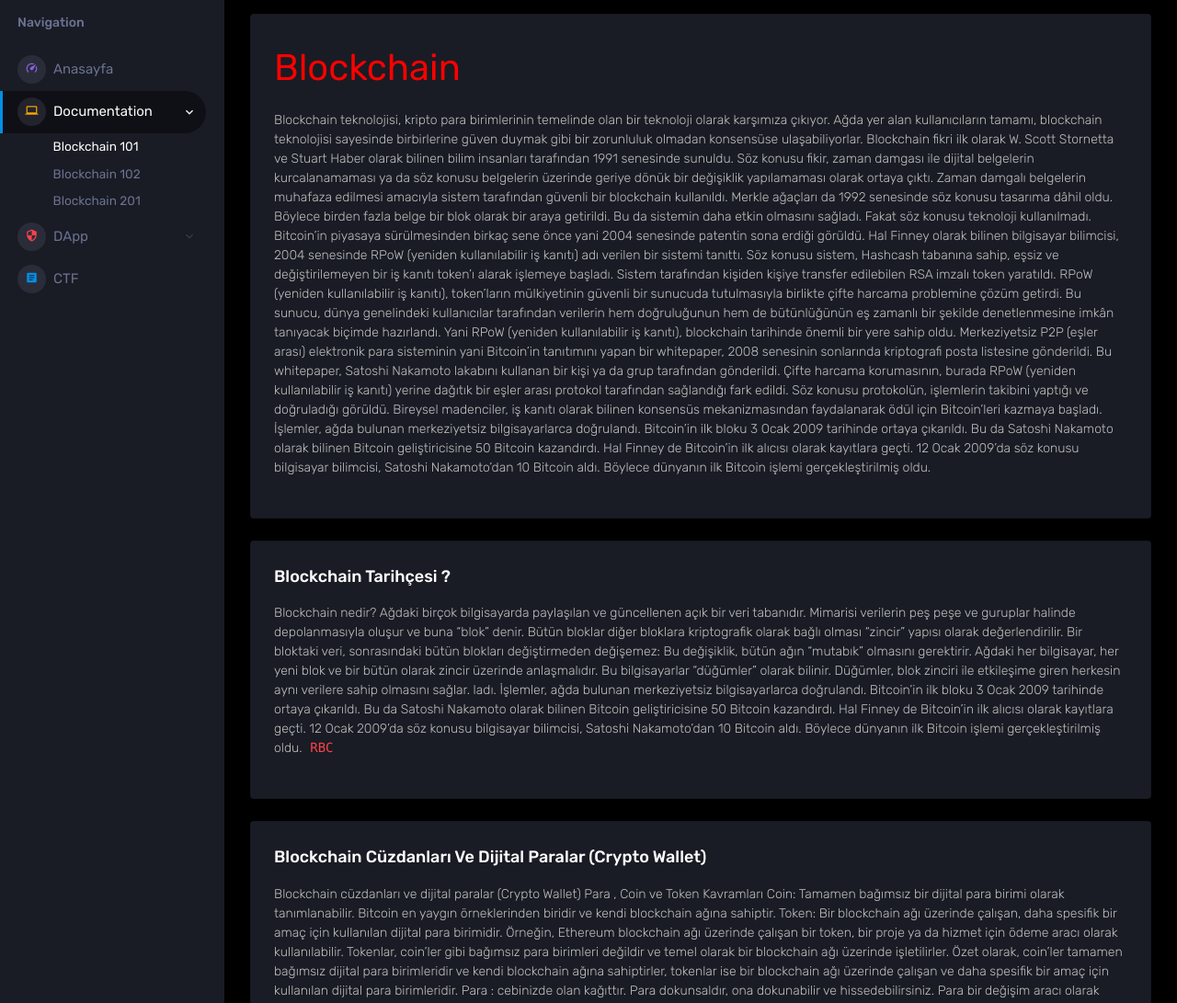
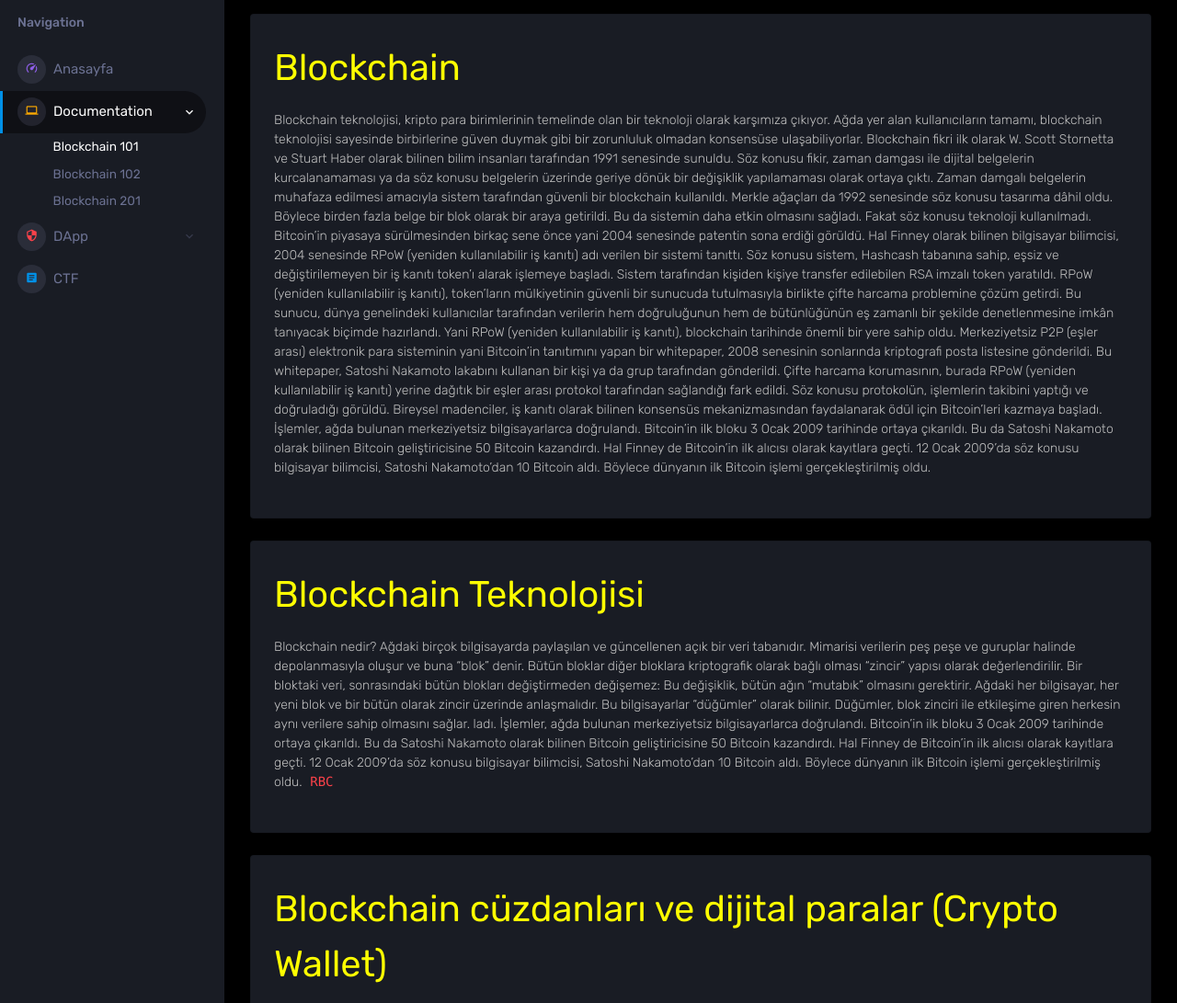
Before and after one commit to aligedikli/CubLab, a website: page template/pages/ui-features/101.html in a window 1280 px wide. Shown: the part 131-1222 px from the top of the page at 92% size. Drawn offline with nearby package versions, Linux system fonts and the light colour scheme; files that its build step writes are made by us from their sources.

Commit message:
Update 101.html

```diff
--- a/template/pages/ui-features/101.html
+++ b/template/pages/ui-features/101.html
@@ -345,7 +345,7 @@
                             <div class="card">
                                 <div class="card-body">
 
-                                    <p style="color: red; font-size: 40px">Blockchain </p>
+                                    <p style="color: yellow; font-size: 40px">Blockchain </p>
 
                                     </h4>
                                     <p class="card-description">Blockchain teknolojisi, kripto para birimlerinin temelinde olan bir teknoloji olarak karşımıza çıkıyor. Ağda yer alan kullanıcıların tamamı, blockchain teknolojisi sayesinde birbirlerine güven duymak gibi bir zorunluluk
@@ -369,7 +369,7 @@
                     <div class="col-13 grid-margin stretch-card">
                         <div class="card">
                             <div class="card-body">
-                                <h4 class="card-title">Blockchain Tarihçesi ?</h4>
+                                <p style="color: yellow; font-size: 40px">Blockchain Teknolojisi</p>
                                 <p class="card-description">Blockchain nedir? Ağdaki birçok bilgisayarda paylaşılan ve güncellenen açık bir veri tabanıdır. Mimarisi verilerin peş peşe ve guruplar halinde depolanmasıyla oluşur ve buna “blok” denir. Bütün bloklar diğer bloklara kriptografik
                                     olarak bağlı olması “zincir” yapısı olarak değerlendirilir. Bir bloktaki veri, sonrasındaki bütün blokları değiştirmeden değişemez: Bu değişiklik, bütün ağın “mutabık” olmasını gerektirir. Ağdaki her bilgisayar, her
                                     yeni blok ve bir bütün olarak zincir üzerinde anlaşmalıdır. Bu bilgisayarlar “düğümler” olarak bilinir. Düğümler, blok zinciri ile etkileşime giren herkesin aynı verilere sahip olmasını sağlar. ladı. İşlemler, ağda
@@ -383,7 +383,7 @@
                         <div class="col-13 grid-margin stretch-card">
                             <div class="card">
                                 <div class="card-body">
-                                    <h4 class="card-title">Blockchain cüzdanları ve dijital paralar (Crypto Wallet)</h4>
+                                    <p style="color: yellow; font-size: 40px">Blockchain cüzdanları ve dijital paralar (Crypto Wallet)</p>
                                     <p class="card-description">Blockchain cüzdanları ve dijital paralar (Crypto Wallet)
 
                                         Para , Coin ve Token Kavramları
```
